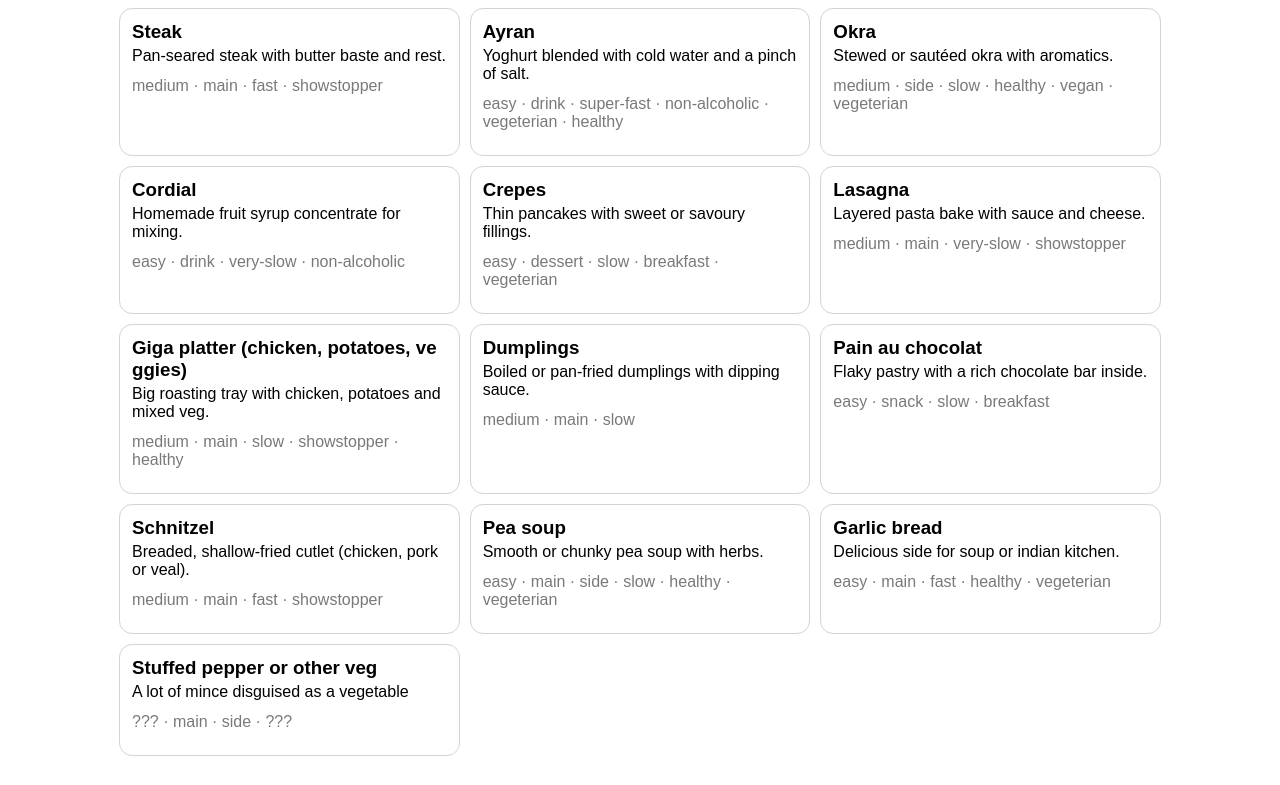
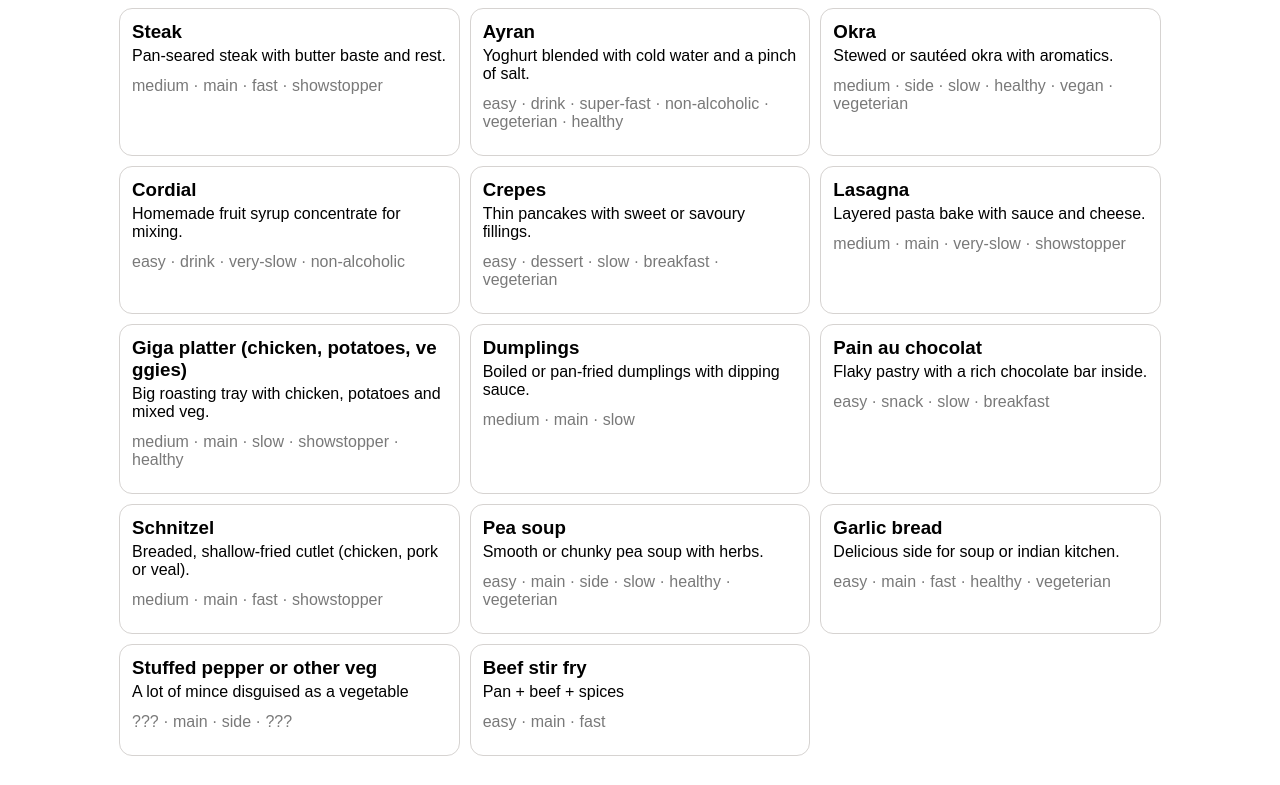
Before and after one commit to Herobread/kitchen-vault, a plain HTML site: page index.html in a window 1280 px wide. Shown: the part 1730-2515 px from the top of the page. Drawn offline with Linux system fonts and the light colour scheme.

Commit message:
update header text and add new meal entry for Beef stir fry

```diff
--- a/index.html
+++ b/index.html
@@ -11,7 +11,7 @@
     <body>
         <div class="header">
             <h1>Kitchen Vault</h1>
-            <p>View the meal catalogue.</p>
+            <p>Inspiration for your cheesy cooking.</p>
         </div>
         <div class="search-filter-container">
             <div class="search-container">
--- a/meal.js
+++ b/meal.js
@@ -241,7 +241,12 @@ export const meals = [
   },
   {
     name: "Stuffed pepper or other veg",
-    tags: ["???", "main","side", "???"],
+    tags: ["???", "main", "side", "???"],
     description: "A lot of mince disguised as a vegetable"
   },
+  {
+    name: "Beef stir fry",
+    tags: ["easy", "main", "fast"],
+    description: "Pan + beef + spices"
+  },
 ];
```
